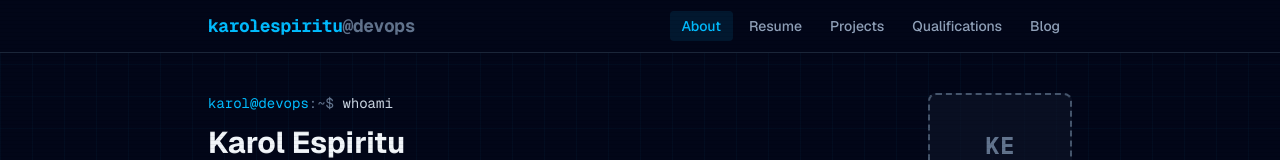
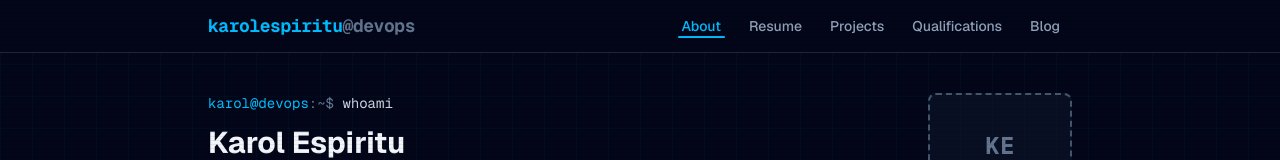
Before and after one commit to kayspadess/WebsitePortfolio, a Next.js app: page / in a window 1280 px wide. Shown: the top 160 px of the page. Built offline with nearby package versions, Linux system fonts and the light colour scheme.

Commit message:
Active nav indicator underline

```diff
--- a/components/Nav.tsx
+++ b/components/Nav.tsx
@@ -28,17 +28,20 @@ export default function Nav() {
           {links.map(({ href, label }) => {
             const active = href === "/" ? pathname === "/" : pathname.startsWith(href);
             return (
-              <li key={href}>
+              <li key={href} className="relative">
                 <Link
                   href={href}
                   className={`px-3 py-1.5 rounded text-sm font-medium transition-colors ${
                     active
-                      ? "bg-sky-400/10 text-sky-400"
+                      ? "text-sky-400"
                       : "text-slate-400 hover:text-slate-100"
                   }`}
                 >
                   {label}
                 </Link>
+                {active && (
+                  <span className="absolute bottom-0 left-2 right-2 h-0.5 bg-sky-400 rounded-full" />
+                )}
               </li>
             );
           })}
```
